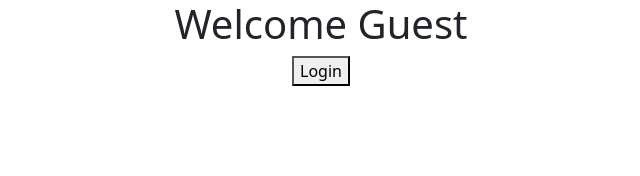
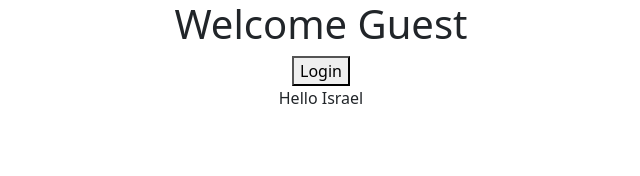
Before and after one commit to ihesinuloisreal/100DaysOfCode, a React (Create React App) app: page / in a window 1280 px wide. Shown: the top 176 px of the page, without its empty margins (319-959 px from the left). Built offline with nearby package versions, Linux system fonts and the light colour scheme.

Commit message:
Practicing Contex

```diff
--- a/src/App.js
+++ b/src/App.js
@@ -19,6 +19,7 @@ import Message3 from './Component/Message3';
 // import Hero from './Component/Hero';
 // import HoverCounter from './Component/HoverCounter';
 import Message4 from './Component/Message4';
+import { UserProvider } from './Contex/userContext';
 // import Regulator from './Component/Regulator';
 // import ParentComponent from './Component/ParentComponent';
 // import RefsDemo from './Component/RefsDemo';
@@ -55,8 +56,10 @@ function App() {
       {/* <FrParentInput/> */}
       {/* <HoverCounter name="Israel"/>
       <ClickCounter /> */}
-      <Message4/>
-      <Message3/>
+      <UserProvider value="Israel">
+        <Message4/>
+        <Message3/>
+      </UserProvider>
 
     </div>
   );
--- a/src/Component/Message3.js
+++ b/src/Component/Message3.js
@@ -1,4 +1,5 @@
 import React, { Component } from 'react'
+import { UserConsumer } from '../Contex/userContext'
 
 class Message3 extends Component {
 
@@ -6,7 +7,13 @@ class Message3 extends Component {
   render() {
     return (
       <div>
-
+        <UserConsumer>
+          {
+            username => {
+              return <div>Hello {username}</div>
+            }
+          }
+        </UserConsumer>
         <h1>{this.props.out}</h1>
       </div>
     )
--- /dev/null
+++ b/src/Contex/userContext.js
@@ -0,0 +1,8 @@
+import React from 'react'
+
+const UserContext = React.createContext()
+
+const UserProvider = UserContext.Provider
+const UserConsumer = UserContext.Consumer
+
+export { UserProvider, UserConsumer }
```
